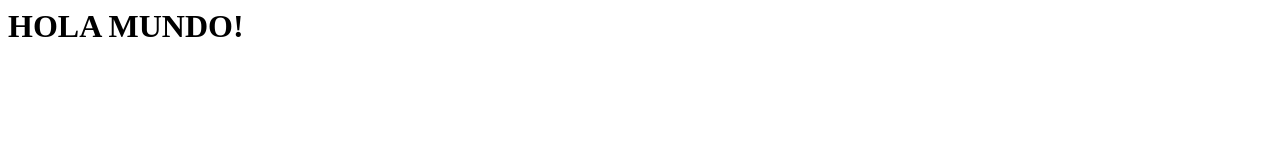
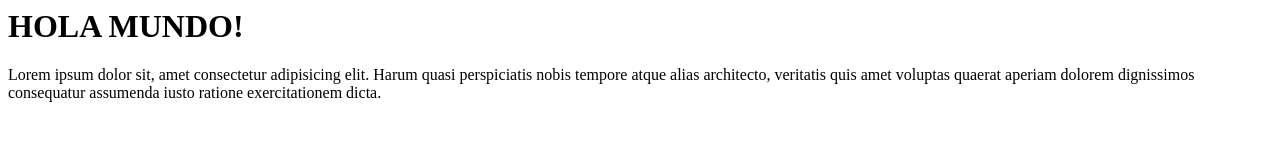
Before and after one commit to andreanassif/primer-repostoriocoder, a plain HTML site: page index.html in a window 1280 px wide. Drawn offline with Linux system fonts and the light colour scheme.

Commit message:
Agregado de parrafo

```diff
--- a/index.html
+++ b/index.html
@@ -7,5 +7,6 @@
 </head>
 <body>
     <h1>HOLA MUNDO!</h1>
+    <p>Lorem ipsum dolor sit, amet consectetur adipisicing elit. Harum quasi perspiciatis nobis tempore atque alias architecto, veritatis quis amet voluptas quaerat aperiam dolorem dignissimos consequatur assumenda iusto ratione exercitationem dicta.</p>
 </body>
 </html>
```
